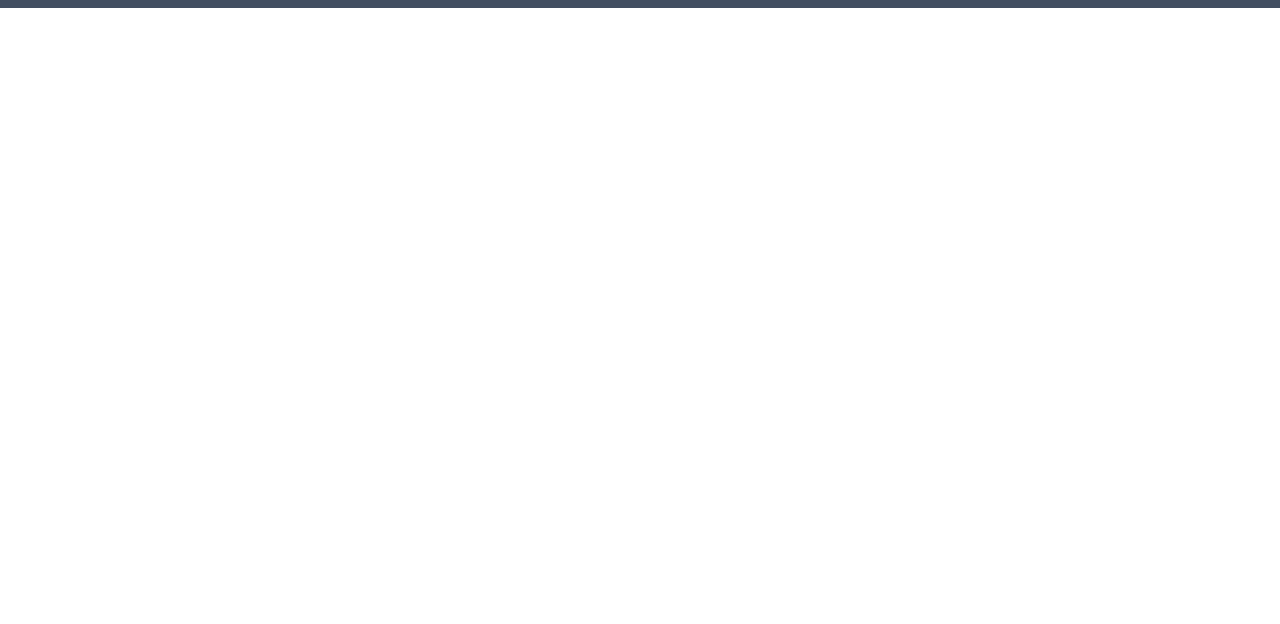
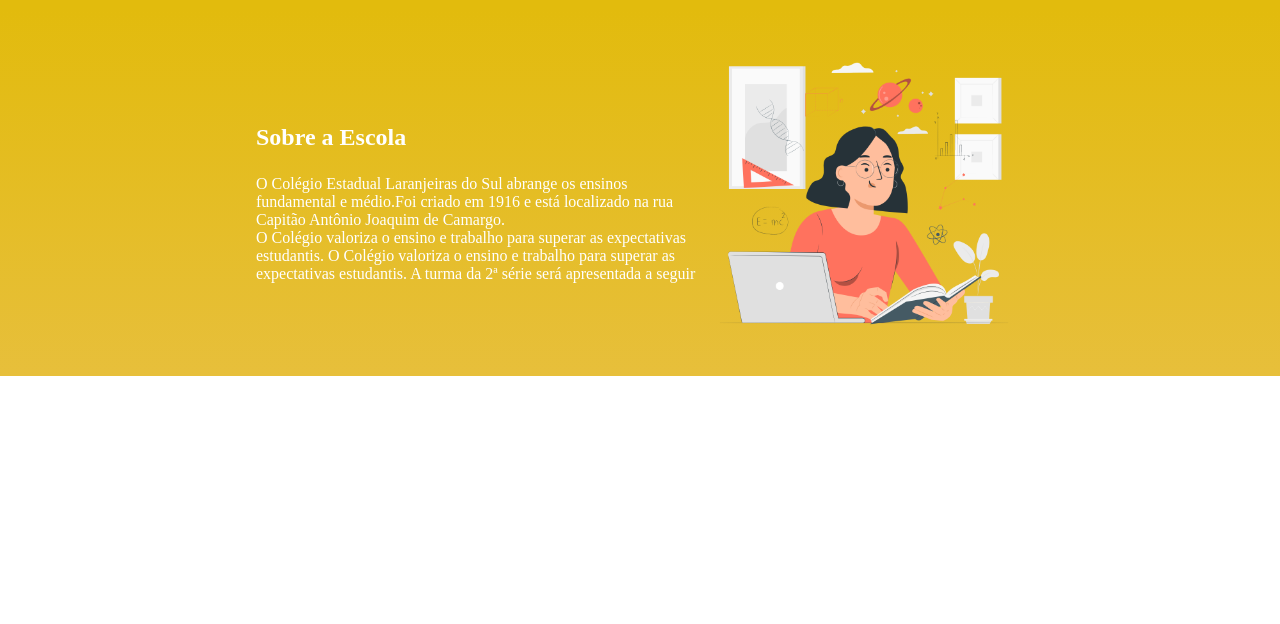
Before and after one commit to gabiiberger27/gabi-criativo27, a plain HTML site: page index.html in a window 1280 px wide. Shown: the part 176-800 px from the top of the page. Drawn offline with Linux system fonts and the light colour scheme.

Commit message:
Add files via upload
o corpo do texto

```diff
--- a/index.html
+++ b/index.html
@@ -16,5 +16,16 @@
     </ul>
     </header>
 
+    <section class="escola">
+        <div class="escola-div-conteudo">
+            <h2 class="escola-titulo">Sobre a Escola</h2>
+            <p class="escola-texto-um"> O Colégio Estadual Laranjeiras do Sul abrange os ensinos fundamental e médio.Foi criado em 1916 e está localizado na rua Capitão Antônio Joaquim de Camargo.</p>
+            <p class="escola-texto-um"></p> O Colégio valoriza o ensino e trabalho para superar as expectativas estudantis.
+                   O Colégio valoriza o ensino e trabalho para superar as expectativas estudantis. A turma da 2ª série será apresentada a seguir </p>
+         </div>
+              <img class="escola-imagem" src="Learning-pana.png" alt="Professora no quadro">
+        </section>
+
+
 </body>
 </html>
--- a/style.css
+++ b/style.css
@@ -3,7 +3,7 @@
         padding: 0;
     }
 .cabecalho{
-    background-color: #424e61;
+    background-color:  #e2bb0d;
     color: white;
     display: flex;
     justify-content: space-around;
@@ -20,3 +20,23 @@ display: inline-block;
 margin: 0 16px;
 
 }
+
+.escola-imagem{
+    width: 25%;
+}
+
+.escola{
+        background-image: linear-gradient(#e2bb0d,#e7bf3b);
+        color:white;
+        display: flex;
+        justify-content: center;
+        align-items: center;
+        padding: 24px 0;
+    }
+
+    .escola-div-conteudo{
+        width: 35%;
+    }
+    .escola-titulo{
+        padding: 24px 0;
+    }
```
Also changed, not shown: Learning-pana.png (added).
